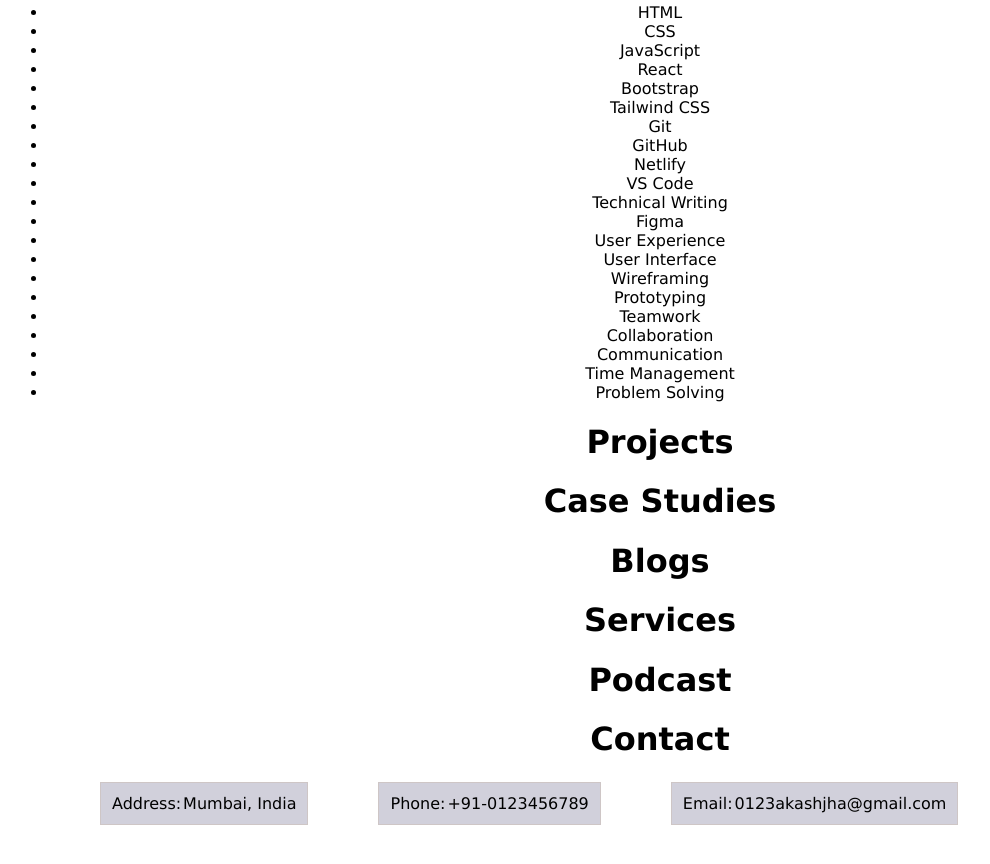
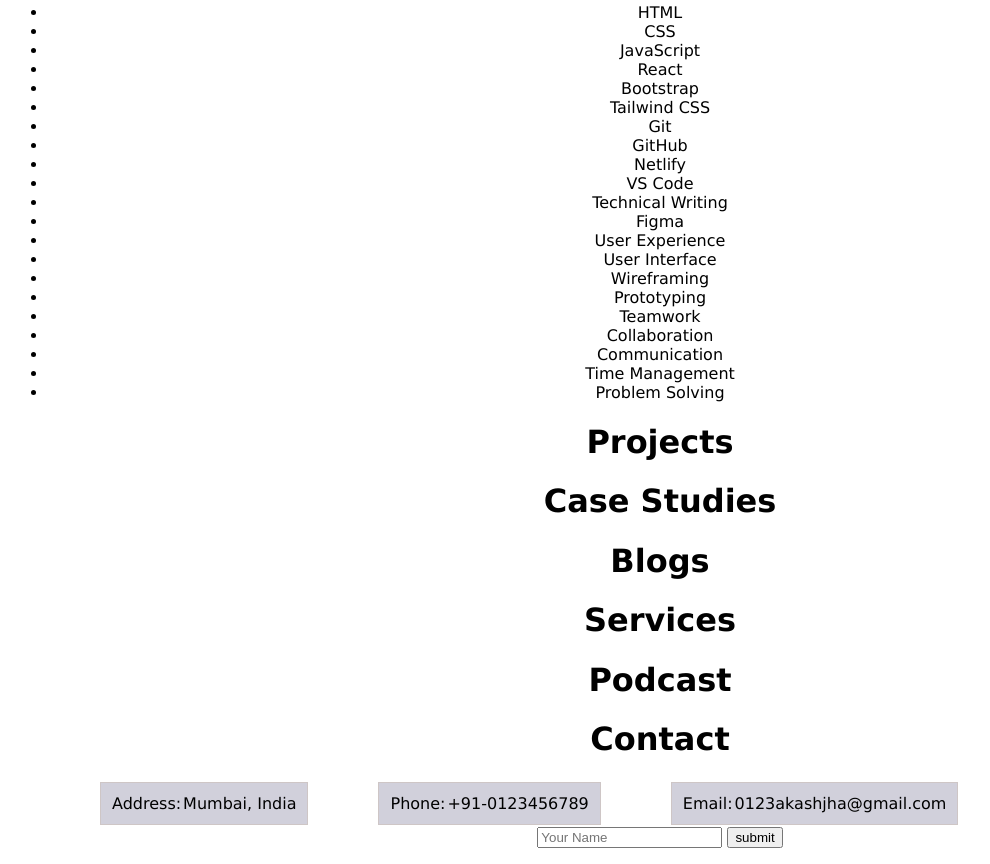
Before and after one commit to akashthedeveloper/150-Days-Web3-Full-Stack-Challenge, a plain HTML site: page Portfolio/main.html in a window 1280 px wide. Shown: the part 2361-3225 px from the top of the page, without its empty margins (0-990 px from the left). Before the commit the page ends 3204 px from the top, so only its background shows below. Drawn offline with Linux system fonts and the light colour scheme.

Commit message:
new project

```diff
--- a/Portfolio/main.html
+++ b/Portfolio/main.html
@@ -81,5 +81,10 @@
         </table>
     </div>
 
+    <form action="">
+        <input type="text" placeholder="Your Name">
+        <input type="button" value="submit">
+    </form>
+
 </body>
 </html>
```
Also changed, not shown: Project/Project 1/pro1.css (added), Project/Project 1/pro1.js (added).
